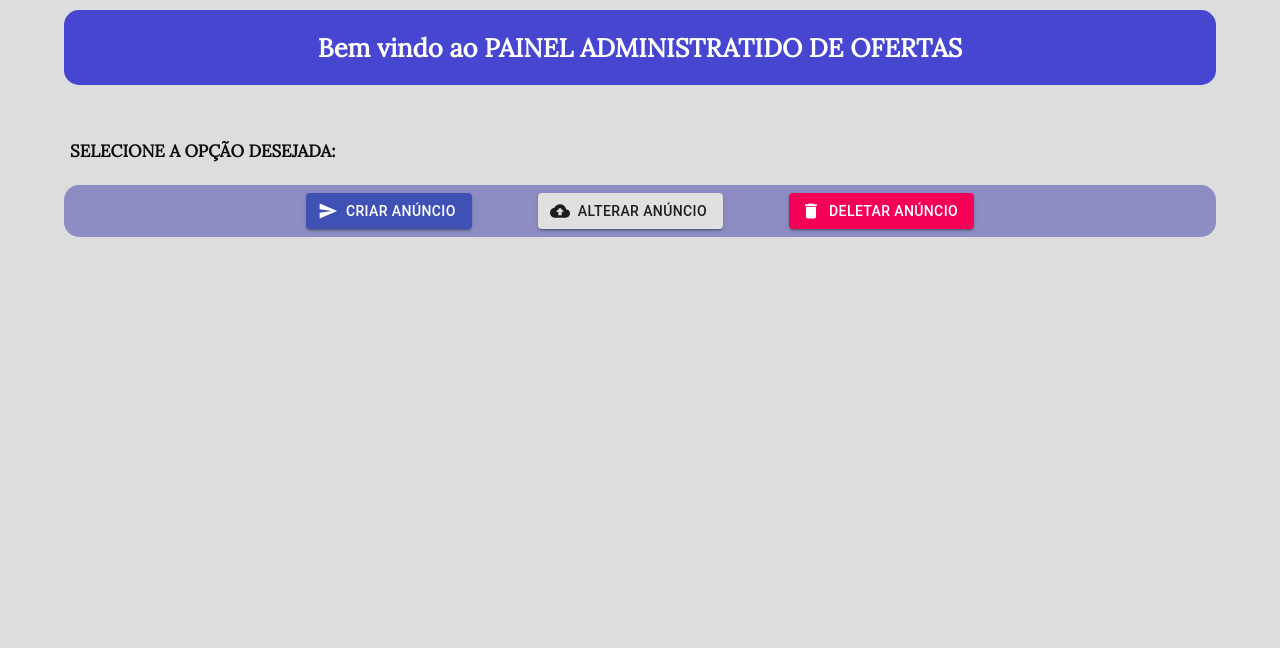
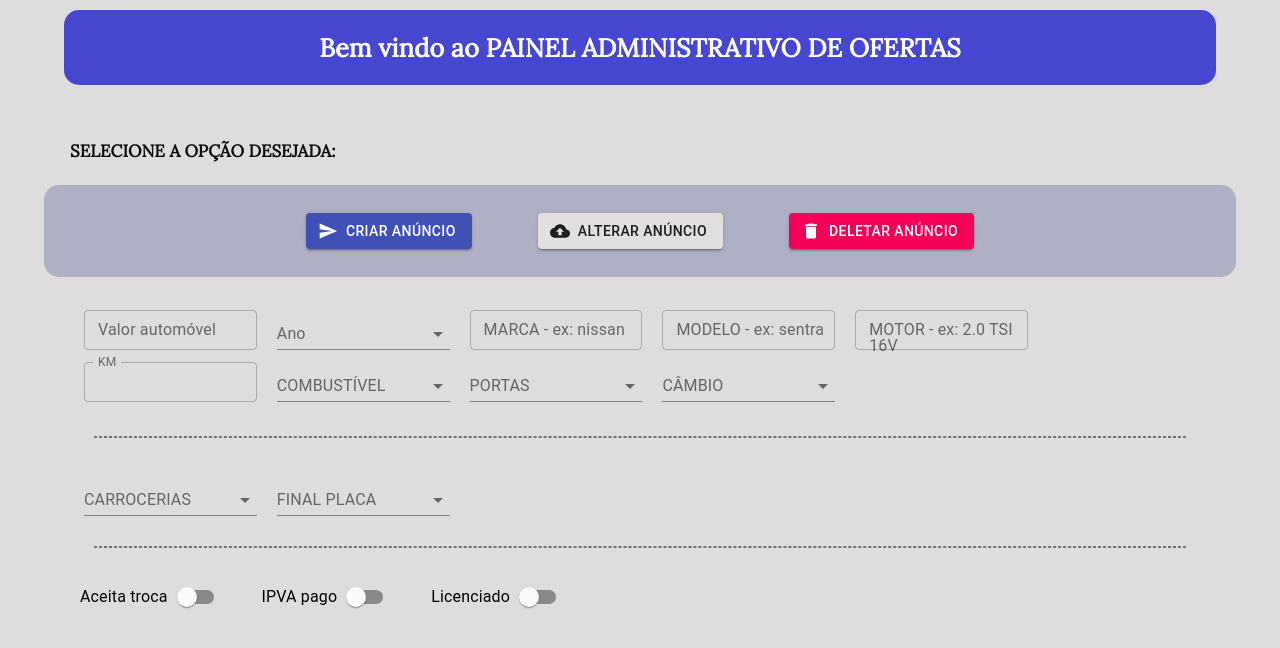
Before and after one commit to MarcoVercosa/template-carros, a React (Create React App) app in the folder client/: page /paineladministrativo in a window 1280 px wide. Shown: the top 648 px of the page. Built offline with nearby package versions, Linux system fonts and the light colour scheme.

Commit message:
Montagem formulario em andamento

```diff
--- a/client/src/components/carroselprincipal/carrosselPrincipal.jsx
+++ b/client/src/components/carroselprincipal/carrosselPrincipal.jsx
@@ -1,4 +1,4 @@
-import { React, useStae, useEffect } from 'react';
+import { React, useEffect } from 'react';
 import "./carroselPrincipal.css"
 import ImagemUm from "./imagens/carros.jpg"
 import ImagemDois from "./imagens/feliz.jpg"
--- a/client/src/components/painelAdministrativo/painelAdministrativo.css
+++ b/client/src/components/painelAdministrativo/painelAdministrativo.css
@@ -29,9 +29,28 @@
     justify-content: center;
     text-align: center;
     gap: 50px;
-    background-color: rgb(141, 141, 196);
+    background-color: rgb(176, 176, 197);
     border-radius: 15px;
     width: 90%;
     margin:  auto;
+    margin-bottom: 25px;
+    padding: 20px;
 
 }
+
+.paineladministrativo-div-formualario{
+    margin: 0 auto;
+    width: 90%;
+    border-radius: 15px
+}
+
+.paineladministrativo-div-formualario-form{
+    width: 100%;
+}
+
+.paineladministrativo-div-formualario-form-hr{
+    margin: 30px 30px;
+    border-width: 1px;
+    border-style: dashed;
+    border-color: rgb(114, 114, 114);
+}
--- a/client/src/components/painelAdministrativo/painelAdministrativo.jsx
+++ b/client/src/components/painelAdministrativo/painelAdministrativo.jsx
@@ -1,4 +1,4 @@
-import { React, useState } from 'react';
+import { React, useState, useEffect } from 'react';
 import { Link } from "react-router-dom";
 import "./painelAdministrativo.css"
 
@@ -7,6 +7,12 @@ import Button from '@material-ui/core/Button';
 import DeleteIcon from '@material-ui/icons/Delete';
 import CloudUploadIcon from '@material-ui/icons/CloudUpload';
 import SendIcon from '@material-ui/icons/Send';
+import {
+    TextField, FormControlLabel, Container,
+    InputLabel, Select, FormControl, FormLabel, Radio, RadioGroup
+} from '@material-ui/core/';
+
+import Switch from '@material-ui/core/Switch';
 
 const useStyles = makeStyles((theme) => ({
     button: {
@@ -15,13 +21,41 @@ const useStyles = makeStyles((theme) => ({
 }));
 
 export default function Paineladministrativo() {
+    const [marca, setMarca] = useState("")
+    const [ano, setAno] = useState("")
+    const [render, setRender] = useState(1930)//recece loop para gerar os anos para seleção do ano do carro
+    const [modelo, setModelo] = useState("")
+    const [motor, setMotor] = useState("")
+    const [kilometro, setKilometro] = useState()
+    const [combustivel, setCombustivel] = useState("")
+    const [porta, setPorta] = useState("")
+    const [carroceria, setCarroceria] = useState("")
+    const [troca, setTroca] = useState(false)
+    const [IPVA, setIPVA] = useState(false)
+    const [licenciado, setLicenciado] = useState(false)
+
+
+
+
+    useEffect(() => {
+        var anoAtual = new Date().getFullYear()
+        var anoInicio = 1930
+        var render = []
+        while (anoInicio <= anoAtual) {
+            render.push(<option >{anoInicio}</option>)
+            anoInicio++
+        }
+        setRender(render)
+    }, [])
+
+
 
     const classes = useStyles();
     return (
         <>
 
             <div className="paineladministrativo-div">
-                <h2>Bem vindo ao PAINEL ADMINISTRATIDO DE OFERTAS</h2>
+                <h2>Bem vindo ao PAINEL ADMINISTRATIVO DE OFERTAS</h2>
             </div>
 
 
@@ -64,11 +98,180 @@ export default function Paineladministrativo() {
 
                 <form className="paineladministrativo-div-formualario-form">
 
+                    <TextField style={{ marginLeft: '20px', width: '15%' }}
+                        onBlur={(recebe) => { setMotor(recebe.target.value) }}
+                        id="Valor"
+                        label="Valor automóvel"
+                        variant="outlined"
+                        className="FormularioCadastro_inputs"
+                        margin="dense"
+                    />
 
 
-                </form>
+                    <FormControl style={{ marginLeft: '20px', width: '15%' }}>
+                        <InputLabel htmlFor="age-native-simple">Ano</InputLabel>
+                        <Select
+                            native
+                            value={ano} onChange={(recebe) => { setAno(recebe.target.value) }}
+                        >
+                            <option aria-label="None" value="" />
+                            {render}
+                        </Select>
+                    </FormControl>
 
 
+                    <TextField style={{ marginLeft: '20px', width: '15%' }}
+                        onBlur={(recebe) => { setMarca(recebe.target.value) }}
+                        id="marca"
+                        label="MARCA - ex: nissan"
+                        variant="outlined"
+                        className="FormularioCadastro_inputs"
+                        margin="dense"
+                    />
+                    <TextField style={{ marginLeft: '20px', width: '15%' }}
+                        onBlur={(recebe) => { setModelo(recebe.target.value) }}
+                        id="modelo"
+                        label="MODELO - ex: sentra"
+                        variant="outlined"
+                        className="FormularioCadastro_inputs"
+                        margin="dense"
+                    />
+                    <TextField style={{ marginLeft: '20px', width: '15%' }}
+                        onBlur={(recebe) => { setMotor(recebe.target.value) }}
+                        id="motor"
+                        label="MOTOR - ex: 2.0 TSI 16V"
+                        variant="outlined"
+                        className="FormularioCadastro_inputs"
+                        margin="dense"
+                    />
+
+                    <TextField style={{ marginLeft: '20px', width: '15%' }}
+                        onBlur={(recebe) => { setKilometro(recebe.target.value) }}
+                        id="filled-number"
+                        label="KM"
+                        type="number"
+                        value={kilometro}
+                        InputLabelProps={{
+                            shrink: true,
+                        }}
+                        variant="outlined"
+                        margin="dense"
+                    />
+                    <FormControl style={{ marginLeft: '20px', width: '15%' }}>
+                        <InputLabel htmlFor="age-native-simple">COMBUSTÍVEL</InputLabel>
+                        <Select
+                            native
+                            value={combustivel} onChange={(recebe) => { setCombustivel(recebe.target.value) }}
+                        >
+                            <option aria-label="None" value="" />
+                            <option >GASOLINA</option>
+                            <option >ALCOOL</option>
+                            <option >FLEX</option>
+                            <option >DIESEL</option>
+                            <option >ELÉTRICO</option>
+                            <option >HÍBRIDO</option>
+
+                        </Select>
+                    </FormControl>
+
+                    <FormControl style={{ marginLeft: '20px', width: '15%' }}>
+                        <InputLabel htmlFor="age-native-simple">PORTAS</InputLabel>
+                        <Select
+                            native
+                            value={porta} onChange={(recebe) => { setPorta(recebe.target.value) }}
+                        >
+                            <option aria-label="None" value="" />
+                            <option >1</option>
+                            <option >2</option>
+                            <option >3</option>
+                            <option >4</option>
+                            <option >5</option>
+                            <option >6</option>
+                        </Select>
+                    </FormControl>
+
+                    <FormControl style={{ marginLeft: '20px', width: '15%' }}>
+                        <InputLabel htmlFor="age-native-simple">CÂMBIO</InputLabel>
+                        <Select
+                            native
+                            value={porta} onChange={(recebe) => { setPorta(recebe.target.value) }}
+                        >
+                            <option aria-label="None" value="" />
+                            <option >MANUAL</option>
+                            <option >AUTOMÁTICO</option>
+                            <option >SEMIAUTOMÁTICO</option>
+                            <option >AUTOMATIZADO</option>
+
+                        </Select>
+                    </FormControl>
+
+                    <hr className="paineladministrativo-div-formualario-form-hr" />
+
+                    <FormControl style={{ marginLeft: '20px', width: '15%' }}>
+                        <InputLabel htmlFor="age-native-simple">CARROCERIAS</InputLabel>
+                        <Select
+                            native
+                            value={carroceria} onChange={(recebe) => { setCarroceria(recebe.target.value) }}
+                        >
+                            <option aria-label="None" value="" />
+                            <option >HATCH</option>
+                            <option >SEDÃ</option>
+                            <option >PERUA/STATION-WAGONS (SW)</option>
+                            <option >COUPÉ</option>
+                            <option >CONVERSÍVEL</option>
+                            <option >MINIVAN</option>
+                            <option >LIMOUSINE</option>
+                            <option >SUV / UTILITÁRIO ESPORTIVO</option>
+                            <option >JIPE/</option>
+                            <option >PICAPE/</option>
+
+                        </Select>
+                    </FormControl>
+
+                    <FormControl style={{ marginLeft: '20px', width: '15%' }}>
+                        <InputLabel htmlFor="age-native-simple">FINAL PLACA</InputLabel>
+                        <Select
+                            native
+                            value={porta} onChange={(recebe) => { setPorta(recebe.target.value) }}
+                        >
+                            <option aria-label="None" value="" />
+                            <option >0</option>
+                            <option >1</option>
+                            <option >2</option>
+                            <option >3</option>
+                            <option >4</option>
+                            <option >5</option>
+                            <option >6</option>
+                            <option >7</option>
+                            <option >8</option>
+                            <option >9</option>
+
+                        </Select>
+                    </FormControl>
+                    <hr className="paineladministrativo-div-formualario-form-hr" />
+
+                    <FormControlLabel style={{ marginRight: "20px" }}
+                        value="start"
+                        control={<Switch color="primary" />}
+                        label="Aceita troca"
+                        labelPlacement="start"
+                    />
+
+                    <FormControlLabel style={{ marginRight: "20px" }}
+                        value="start"
+                        control={<Switch color="primary" />}
+                        label="IPVA pago"
+                        labelPlacement="start"
+                    />
+
+                    <FormControlLabel
+                        value="start"
+                        control={<Switch color="primary" />}
+                        label="Licenciado"
+                        labelPlacement="start"
+                    />
+
+                </form>
             </div>
 
         </>
```
Also changed, not shown: client/src/components/carroselprincipal/imagens/carros.jpg.
